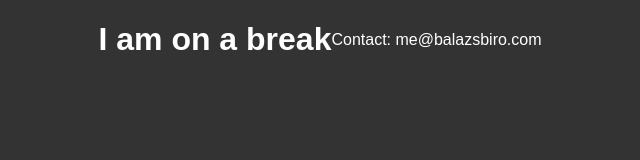
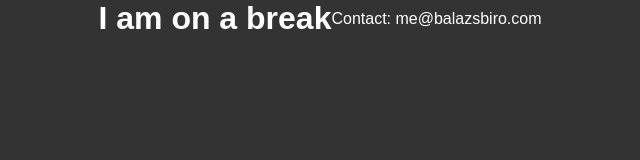
Before and after one commit to rymdd/balazsbiro, a plain HTML site: page index.html in a window 1280 px wide. Shown: the whole page, without its empty margins (320-960 px from the left). Drawn offline with Linux system fonts and the light colour scheme.

Commit message:
Update index.html

```diff
--- a/index.html
+++ b/index.html
@@ -17,9 +17,12 @@
             text-align: center; /* Center text */
             font-family: Arial, sans-serif; /* Font for better appearance */
         }
+        h1, p {
+            margin: 0; /* Remove default margin */
+        }
     </style>
 </head>
-<body color="white">
+<body>
     <h1>I am on a break</h1>
     <p>Contact: me@balazsbiro.com</p>
 </body>
```
